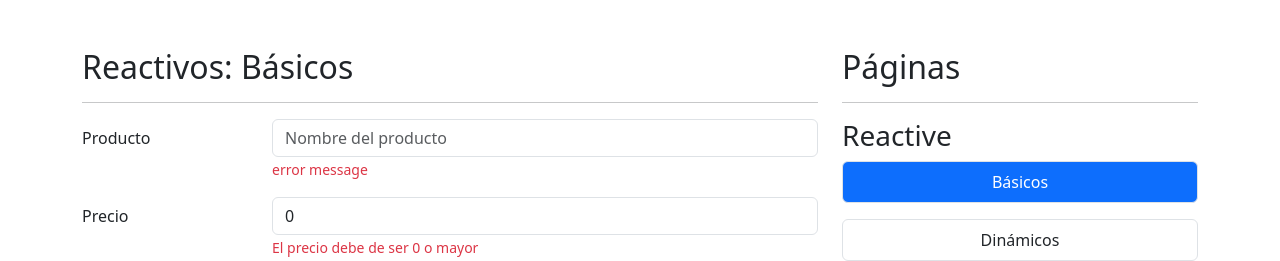
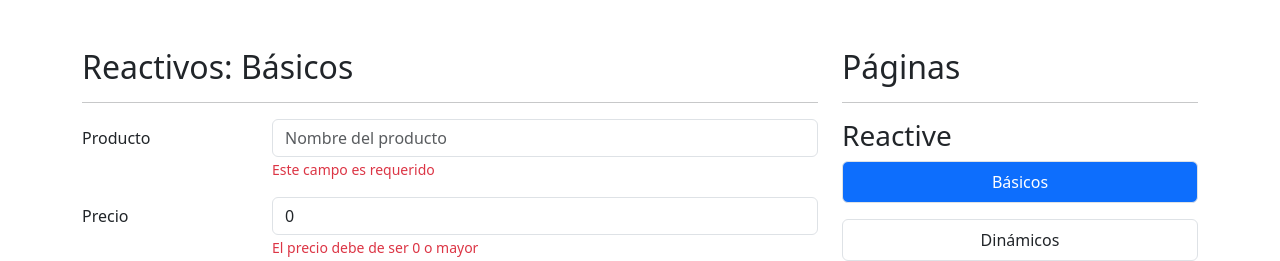
Before and after one commit to Samuel-Leal96/06-reactive-forms-app, an Angular app: page /reactive/basic in a window 1280 px wide. Shown: the top 261 px of the page. Built offline with nearby package versions, Linux system fonts and the light colour scheme.

Commit message:
Mostrar errores en pantalla
Se muestran los errores en pantalla del input name

```diff
--- a/src/app/reactive/pages/basic-page/basic-page.component.html
+++ b/src/app/reactive/pages/basic-page/basic-page.component.html
@@ -18,10 +18,12 @@
             formControlName="name"
           >
 
-          <span class="form-text text-danger">
-            <!--* Debe de ser de 3 letras -->
-            error message
-          </span>
+          @if ( isValidField('name')) {
+            <span class="form-text text-danger">
+              {{ getFieldError("name") }}
+            </span>
+          }
+
         </div>
       </div>
 
@@ -93,18 +95,18 @@
     <pre>{{myForm.value | json }}</pre>
 
     <span>Errores en name: </span>
-    <pre>{{myForm.controls.name.errors| json }}</pre>
+    <pre>{{myForm.controls["name"].errors| json }}</pre>
 
     <span>Errores en price: </span>
-    <pre>{{myForm.controls.name.errors| json }}</pre>
+    <pre>{{myForm.controls["name"].errors| json }}</pre>
 
     <span>Errores en name: </span>
-    <pre>{{myForm.controls.name.errors| json }}</pre>
+    <pre>{{myForm.controls["name"].errors| json }}</pre>
 
     <span>Precio</span>
-    <pre>{{myForm.controls.price.value | json }}</pre>
+    <pre>{{myForm.controls["price"].value | json }}</pre>
 
     <span>Producto</span>
-    <pre>{{myForm.controls.name.value | json }}</pre>
+    <pre>{{myForm.controls["name"].value | json }}</pre>
   </div>
 </div>
--- a/src/app/reactive/pages/basic-page/basic-page.component.ts
+++ b/src/app/reactive/pages/basic-page/basic-page.component.ts
@@ -15,7 +15,7 @@
 
   private fb = inject(FormBuilder);
 
-  myForm = this.fb.group({
+  myForm: FormGroup = this.fb.group({
     //* name: ['', /** Validadores sincronos */, /** Validadores asincronos */ ],
     name: ['', [Validators.required, Validators.minLength(5)], ],
     price: [0, [Validators.required, Validators.min(10)]],
@@ -28,4 +28,27 @@
   //   inStorage: new FormControl(0),
   // })
 
+  isValidField(fieldName: string): boolean | null{
+    return !!this.myForm.controls[fieldName].errors
+  }
+
+  getFieldError(fieldName: string): string | null{
+    const errors = this.myForm.controls[fieldName].errors ?? {};
+
+    for(const key of Object.keys(errors)){ //* Obtenemos todas las keys del objeto de errores
+      switch(key){
+        case 'required':
+          return 'Este campo es requerido'
+
+        case 'minlength':
+          return `Minimo de ${errors['minlength'].requiredLength} caracteres`;
+
+        case 'min':
+          return `Valor minimo de ${errors['min'].min}`
+      }
+    }
+
+    return null;
+  }
+
 }
```
